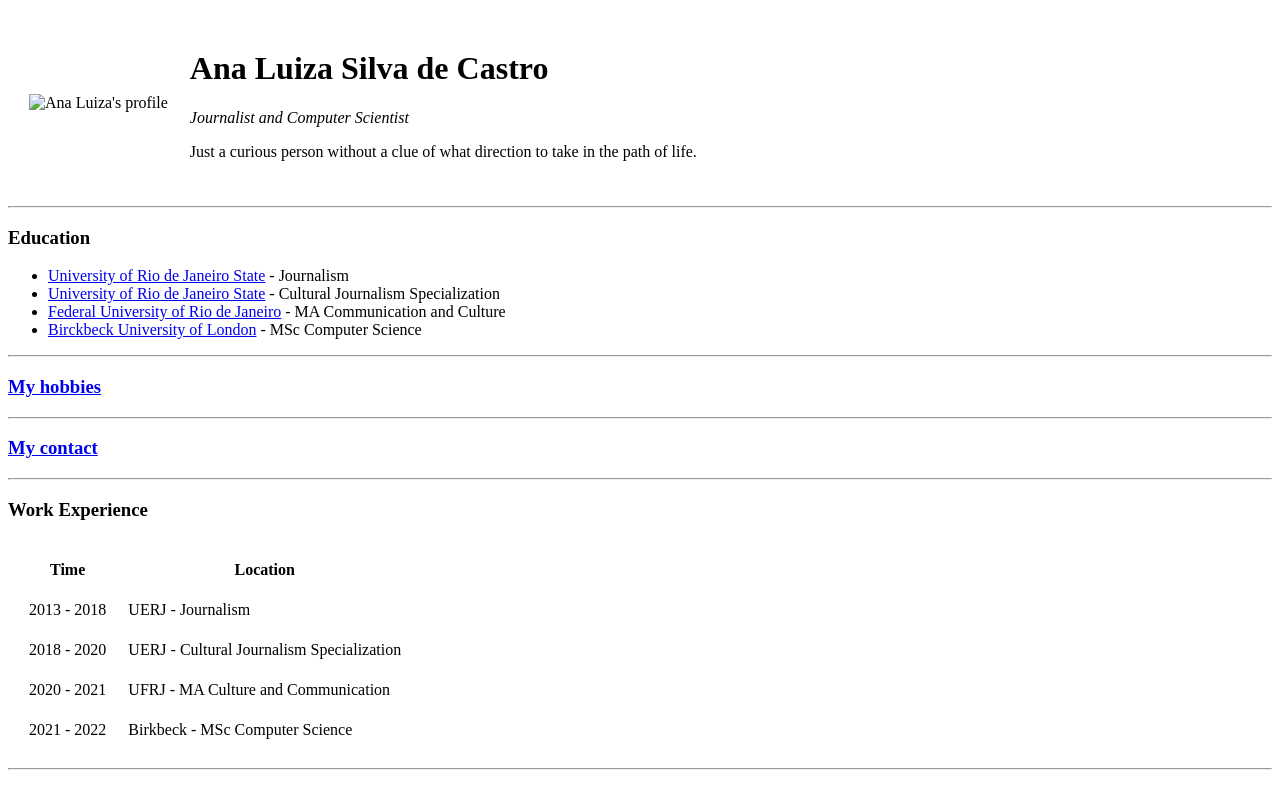
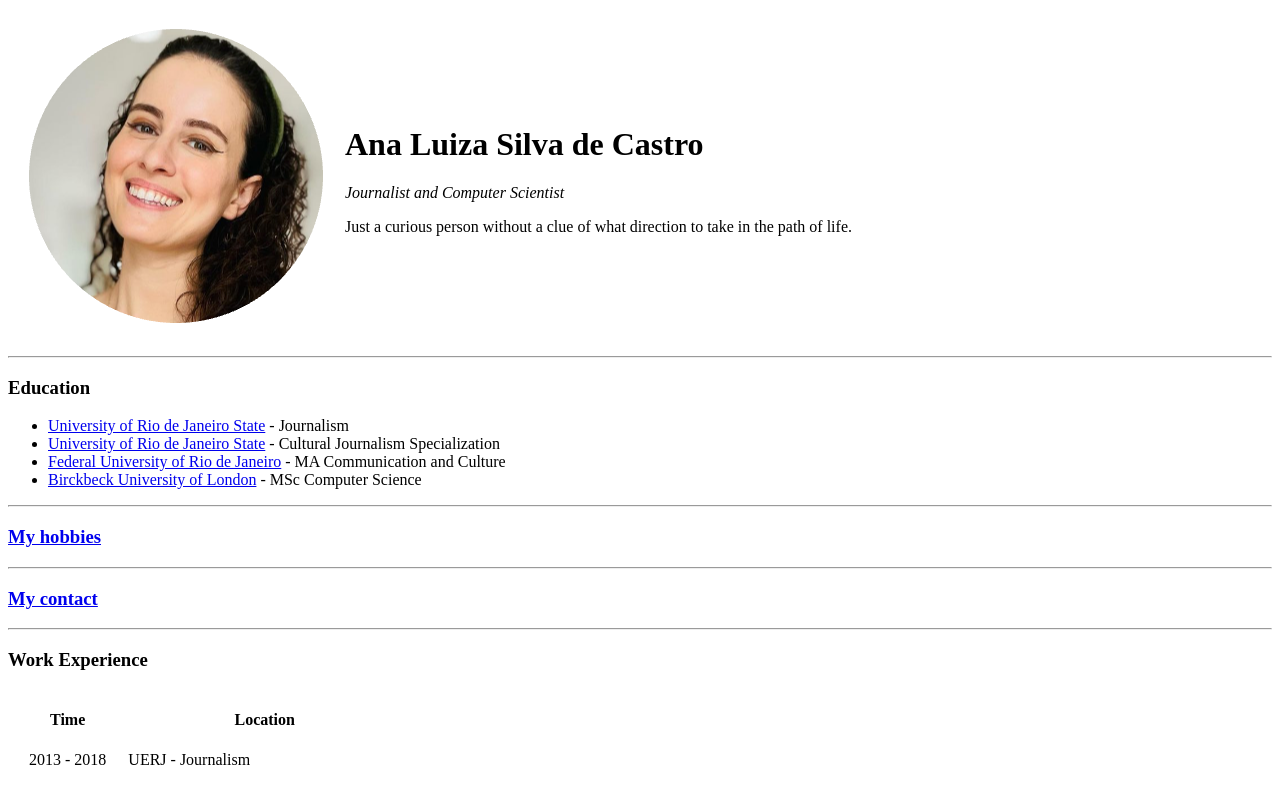
Before and after one commit to kkkcrying/cv2, a plain HTML site: page index.html in a window 1280 px wide. Shown: the top 785 px of the page. Drawn offline with Linux system fonts and the light colour scheme.

Commit message:
Update index.html

```diff
--- a/index.html
+++ b/index.html
@@ -10,7 +10,7 @@
   <table cellspacing=20>
     <tbody>
       <tr>
-        <td><img src="images/ana.png" alt="Ana Luiza's profile"></td>
+        <td><img src="ana.png" alt="Ana Luiza's profile"></td>
         <td><h1>Ana Luiza Silva de Castro</h1>
         <p><em>Journalist and Computer Scientist</em></p>
         <p>Just a curious person without a clue of what direction to take in the path of life.</p></td>
```
